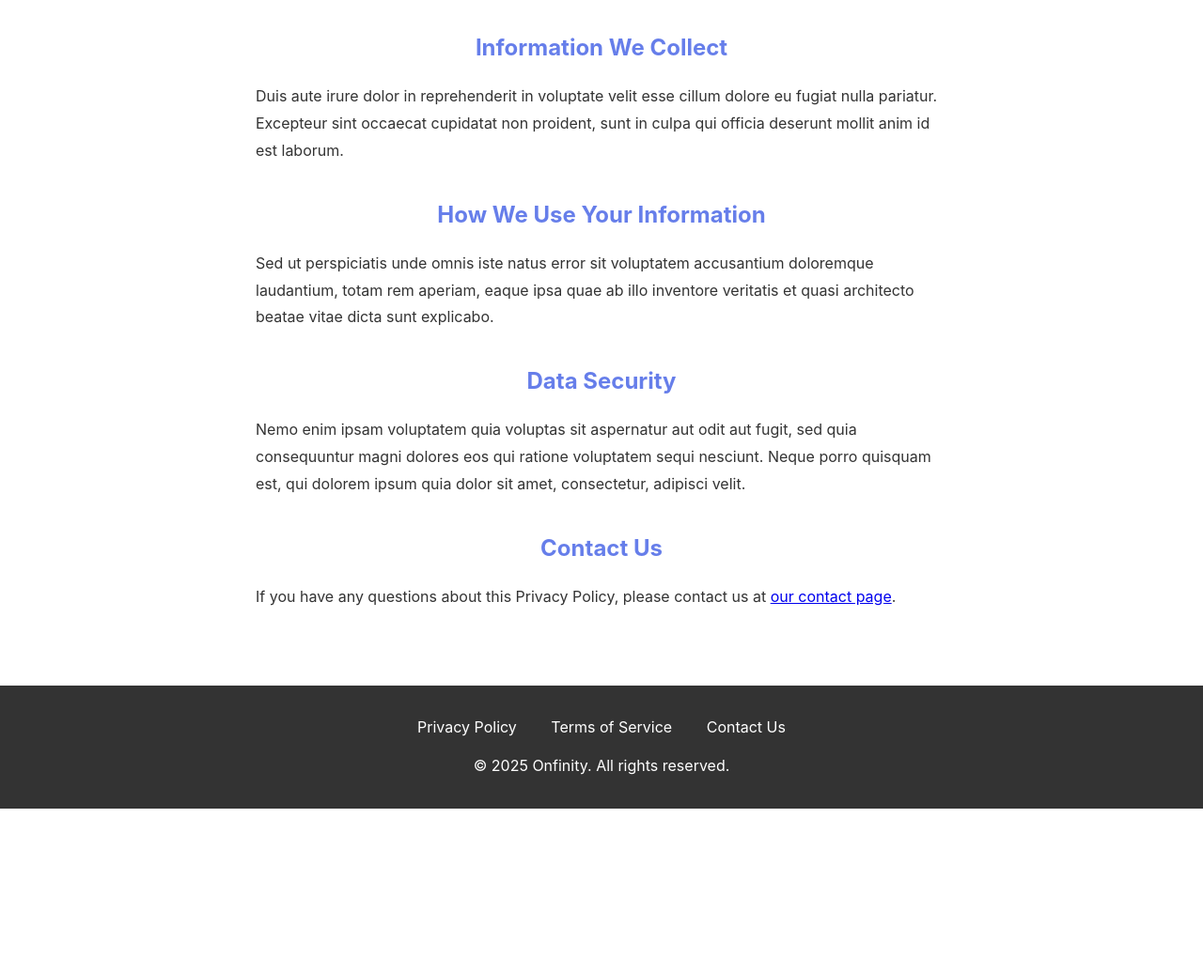
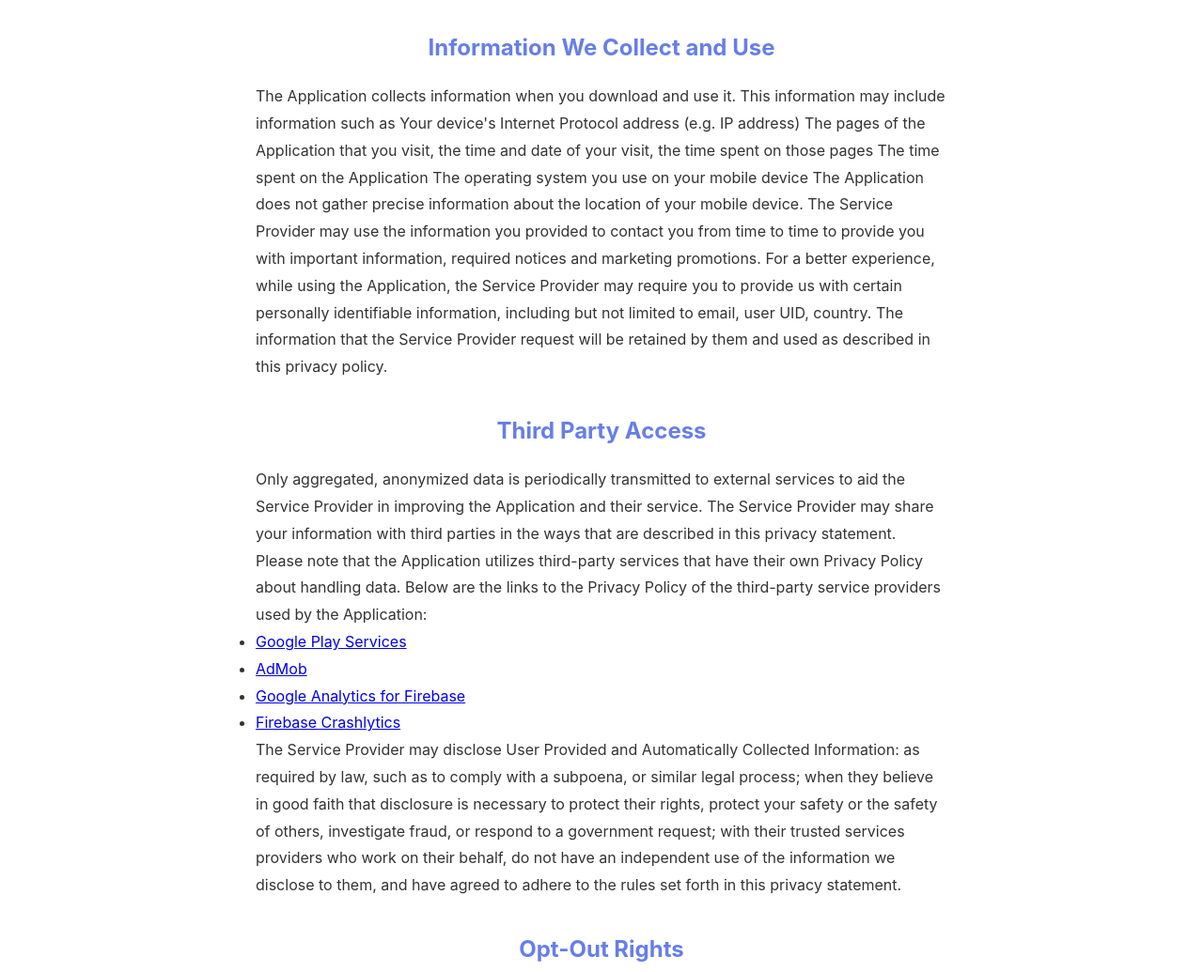
Before and after one commit to AnnambhotlaK/onfinity.github.io, a plain HTML site: page privacy.html in a window 1280 px wide. Shown: the part 456-1491 px from the top of the page at 94% size. Before the commit the page ends 1317 px from the top, so only its background shows below. Drawn offline with Linux system fonts and the light colour scheme.

Commit message:
Inserted proper privacy policy
need to clean up, add ToS, and host properly

```diff
--- a/main.css
+++ b/main.css
@@ -64,7 +64,7 @@ body {
 .hero p {
     font-size: 1.2rem;
     margin-bottom: 2rem;
-    color: #555;
+    color: #ffffff;
 }
 
 /* Features Section */
--- a/privacy.html
+++ b/privacy.html
@@ -24,7 +24,7 @@
     <main>
         <section class="policy-section">
             <h1>Privacy Policy</h1>
-            <p class="last-updated">Last updated: December 29, 2025</p>
+            <p class="last-updated">Effective: January 1, 2026</p>
             <p>This privacy policy applies to the Onfinity app (hereby referred to as "Application")
                 for mobile devices that was created by Kishore Annambhotla (hereby referred to as
                 "Service Provider") as a Free service. This service is intended for use "AS IS".
@@ -33,17 +33,71 @@
             <h2>Introduction</h2>
             <p>Lorem ipsum dolor sit amet, consectetur adipiscing elit. Sed do eiusmod tempor incididunt ut labore et dolore magna aliqua. Ut enim ad minim veniam, quis nostrud exercitation ullamco laboris nisi ut aliquip ex ea commodo consequat.</p>
 
-            <h2>Information We Collect</h2>
-            <p>Duis aute irure dolor in reprehenderit in voluptate velit esse cillum dolore eu fugiat nulla pariatur. Excepteur sint occaecat cupidatat non proident, sunt in culpa qui officia deserunt mollit anim id est laborum.</p>
+            <h2>Information We Collect and Use</h2>
+            <p>
+                The Application collects information when you download and use it. This information may include information such as
+                Your device's Internet Protocol address (e.g. IP address)
+                The pages of the Application that you visit, the time and date of your visit, the time spent on those pages
+                The time spent on the Application
+                The operating system you use on your mobile device
+                The Application does not gather precise information about the location of your mobile device.
+                The Service Provider may use the information you provided to contact you from time to time to provide you with important information, required notices and marketing promotions.
+                For a better experience, while using the Application, the Service Provider may require you to provide us with certain personally identifiable information, including but not limited to email, user UID, country. The information that the Service Provider request will be retained by them and used as described in this privacy policy.
+            </p>
 
-            <h2>How We Use Your Information</h2>
-            <p>Sed ut perspiciatis unde omnis iste natus error sit voluptatem accusantium doloremque laudantium, totam rem aperiam, eaque ipsa quae ab illo inventore veritatis et quasi architecto beatae vitae dicta sunt explicabo.</p>
+            <h2>Third Party Access</h2>
+            <p>
+                Only aggregated, anonymized data is periodically transmitted to external services
+                to aid the Service Provider in improving the Application and their service.
+                The Service Provider may share your information with third parties in the ways
+                that are described in this privacy statement.
+                Please note that the Application utilizes third-party services that have their own Privacy Policy about handling data. Below are the links to the Privacy Policy of the third-party service providers used by the Application:
 
-            <h2>Data Security</h2>
-            <p>Nemo enim ipsam voluptatem quia voluptas sit aspernatur aut odit aut fugit, sed quia consequuntur magni dolores eos qui ratione voluptatem sequi nesciunt. Neque porro quisquam est, qui dolorem ipsum quia dolor sit amet, consectetur, adipisci velit.</p>
+                <ul>
+                    <li><a href="https://policies.google.com/privacy" target="_blank" rel="noopener noreferrer">Google Play Services</a></li>
+                    <li><a href="https://support.google.com/admob/answer/6128543?hl=en" target="_blank" rel="noopener noreferrer">AdMob</a></li>
+                    <li><a href="https://firebase.google.com/support/privacy" target="_blank" rel="noopener noreferrer">Google Analytics for Firebase</a></li>
+                    <li><a href="https://firebase.google.com/terms/crashlytics" target="_blank" rel="noopener noreferrer">Firebase Crashlytics</a></li>
+                </ul>
+
+                The Service Provider may disclose User Provided and Automatically Collected Information:
+
+                as required by law, such as to comply with a subpoena, or similar legal process;
+                when they believe in good faith that disclosure is necessary to protect their rights, protect your safety or the safety of others, investigate fraud, or respond to a government request;
+                with their trusted services providers who work on their behalf, do not have an independent use of the information we disclose to them, and have agreed to adhere to the rules set forth in this privacy statement.
+            </p>
+
+            <h2>Opt-Out Rights</h2>
+            <p>You can stop all collection of information by the Application easily by uninstalling it. You may use the standard uninstall processes as may be available as part of your mobile device or via the mobile application marketplace or network.</p>
+            <h2>Data Retention Policy</h2>
+            <p>The Service Provider will retain User Provided data for as long as you use the Application and for a reasonable time thereafter. If you'd like them to delete User Provided Data that you have provided via the Application, please contact them at k4annam@gmail.com and they will respond in a reasonable time.</p>
+
+            <h2>Children</h2>
+            <p>
+                The Service Provider does not use the Application to knowingly solicit data from or market to children under the age of 13.
+                The Application does not address anyone under the age of 13. The Service Provider does not knowingly collect personally identifiable information from children under 13 years of age. In the case the Service Provider discover that a child under 13 has provided personal information, the Service Provider will immediately delete this from their servers. If you are a parent or guardian and you are aware that your child has provided us with personal information, please contact the Service Provider (k4annam@gmail.com) so that they will be able to take the necessary actions.
+            </p>
+
+            <h2>Security</h2>
+            <p>
+                The Service Provider is concerned about safeguarding the confidentiality of your information. The Service Provider provides physical, electronic, and procedural safeguards to protect information the Service Provider processes and maintains.
+            </p>
+
+            <h2>Changes</h2>
+            <p>
+                This Privacy Policy may be updated from time to time for any reason. The Service Provider will notify you of any changes to the Privacy Policy by updating this page with the new Privacy Policy. You are advised to consult this Privacy Policy regularly for any changes, as continued use is deemed approval of all changes.
+            </p>
+
+            <h2>Your Consent</h2>
+            <p>
+                By using the Application, you are consenting to the processing of your information as set forth in this Privacy Policy now and as amended by us.
+            </p>
 
             <h2>Contact Us</h2>
-            <p>If you have any questions about this Privacy Policy, please contact us at <a href="contact.html">our contact page</a>.</p>
+            <p>
+                If you have any questions regarding privacy while using the Application, or have questions about the practices, please contact the Service Provider via email at k4annam@gmail.com.
+            </p>
+
         </section>
     </main>
 
```
